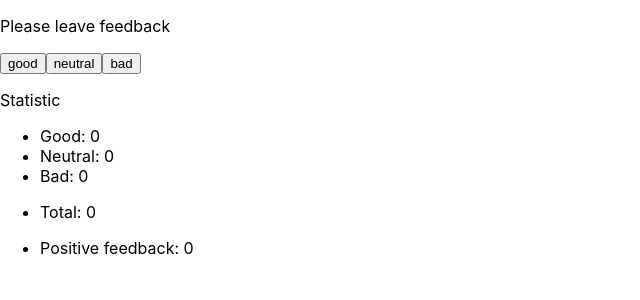
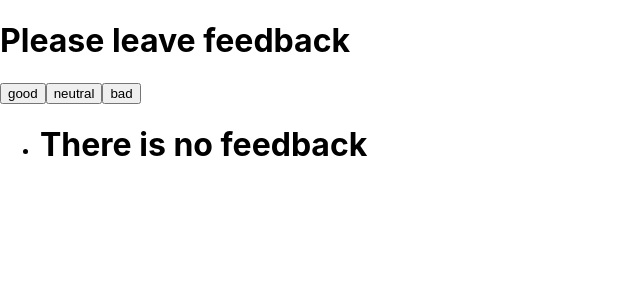
Before and after one commit to Evalac/homeWorkReact2, a React (Create React App) app: page / in a window 1280 px wide. Shown: the top 300 px of the page, without its empty margins (0-640 px from the left). Built offline with nearby package versions, Linux system fonts and the light colour scheme.

Commit message:
render by condition

```diff
--- a/src/components/App.jsx
+++ b/src/components/App.jsx
@@ -41,14 +41,14 @@ class App extends Component {
     return (
       <>
         <div>
-          <p>Please leave feedback</p>
+          <h1>Please leave feedback</h1>
           <FeedbackButton state={this.state} leaveFeedback={this.buttonClick} />
-          <p>Statistic</p>
         </div>
         <Statistic
           state={this.state}
           totalFeedback={totalFeedback}
           percentagePositives={percentagePositives}
+          notificationMessage="There is no feedback"
         />
       </>
     );
--- a/src/components/Statistics/Statistics.jsx
+++ b/src/components/Statistics/Statistics.jsx
@@ -1,6 +1,16 @@
-function Statistic({ state, totalFeedback, percentagePositives }) {
+function Statistic({
+  state,
+  totalFeedback,
+  percentagePositives,
+  notificationMessage,
+}) {
   return (
     <ul>
+      <li>
+        <h1>{totalFeedback > 0 ? 'Statistic' : notificationMessage}</h1>
+      </li>
+      {totalFeedback > 0 ? (
+        <>
           {Object.entries(state).map(([key, value], index) => {
             const capitalizedKey = key.charAt(0).toUpperCase() + key.slice(1);
 
@@ -16,6 +26,8 @@ function Statistic({ state, totalFeedback, percentagePositives }) {
           <li>
             <p>Positive feedback: {percentagePositives}</p>
           </li>
+        </>
+      ) : null}
     </ul>
   );
 }
```
Lines whose indentation alone changed are shown as unchanged.
